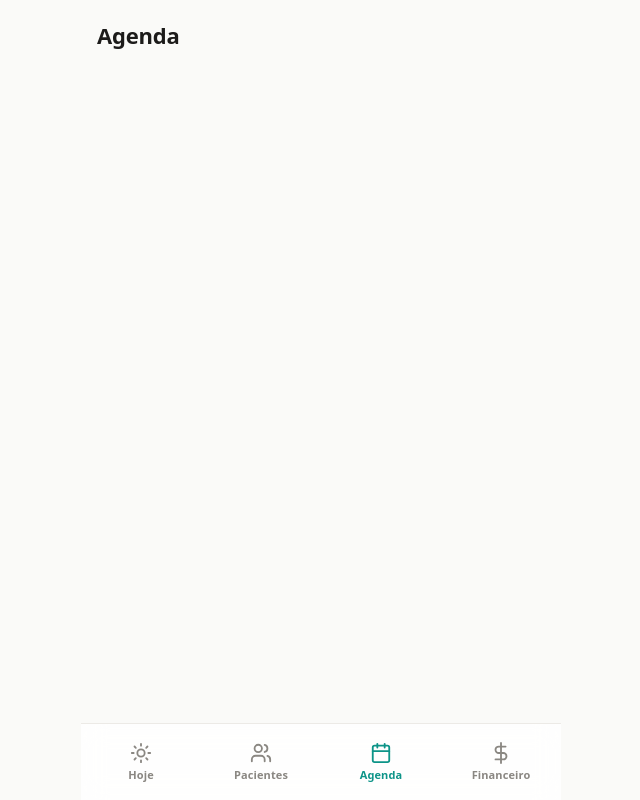
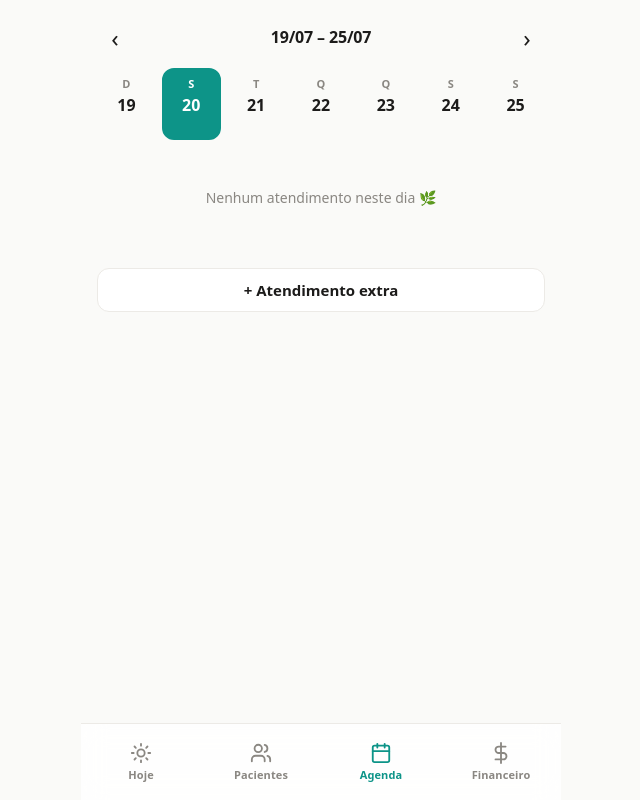
Before and after one commit to thomazcs/mafi, a React (Vite) app: page / in a window 1280 px wide. Both pictures are taken after a click on the button "Agenda". Shown: the whole page, without its empty margins (319-959 px from the left). Built offline with nearby package versions, Linux system fonts and the light colour scheme.

Commit message:
tela Agenda com exceções pontuais

```diff
--- a/src/App.tsx
+++ b/src/App.tsx
@@ -4,6 +4,7 @@ import { TabBar } from './ui/components'
 import type { Tab } from './ui/components'
 import TodayScreen from './ui/TodayScreen'
 import PatientsScreen from './ui/PatientsScreen'
+import ScheduleScreen from './ui/ScheduleScreen'
 
 function Placeholder({ title }: { title: string }) {
   return (
@@ -21,7 +22,7 @@ export default function App() {
       <main>
         {tab === 'hoje' && <TodayScreen />}
         {tab === 'pacientes' && <PatientsScreen />}
-        {tab === 'agenda' && <Placeholder title="Agenda" />}
+        {tab === 'agenda' && <ScheduleScreen />}
         {tab === 'financeiro' && <Placeholder title="Financeiro" />}
       </main>
       <TabBar tab={tab} onChange={setTab} />
--- a/src/styles.css
+++ b/src/styles.css
@@ -525,3 +525,132 @@ select {
   border-top: 1px solid var(--line);
   background: var(--bg);
 }
+
+/* ---------- agenda: navegação da semana ---------- */
+.week-nav {
+  display: flex;
+  align-items: center;
+  justify-content: space-between;
+  gap: 8px;
+  padding: 16px 12px 8px;
+}
+
+.week-arrow {
+  flex: none;
+  width: var(--tap);
+  height: var(--tap);
+  display: inline-flex;
+  align-items: center;
+  justify-content: center;
+  border: none;
+  border-radius: 999px;
+  background: none;
+  color: var(--text);
+  font-size: 24px;
+  line-height: 1;
+}
+
+.week-arrow:active {
+  background: var(--line);
+}
+
+.week-range {
+  font-size: 16px;
+  font-weight: 700;
+  letter-spacing: -0.01em;
+}
+
+/* ---------- agenda: strip de dias ---------- */
+.week-strip {
+  display: grid;
+  grid-template-columns: repeat(7, 1fr);
+  gap: 6px;
+  padding: 0 16px;
+}
+
+.week-day {
+  display: flex;
+  flex-direction: column;
+  align-items: center;
+  gap: 2px;
+  min-height: 58px;
+  padding: 6px 0 4px;
+  border: 2px solid transparent;
+  border-radius: var(--radius);
+  background: none;
+  color: var(--text);
+  transition: background-color 120ms ease, color 120ms ease, border-color 120ms ease, transform 120ms ease;
+}
+
+.week-day:active {
+  transform: scale(0.95);
+}
+
+.week-day:focus-visible {
+  outline: 2px solid var(--accent);
+  outline-offset: 2px;
+}
+
+.week-day-letter {
+  font-size: 11px;
+  font-weight: 600;
+  text-transform: uppercase;
+  color: var(--muted);
+}
+
+.week-day-num {
+  font-size: 16px;
+  font-weight: 600;
+}
+
+.week-day-count {
+  min-height: 15px;
+  font-size: 11px;
+  font-weight: 700;
+  line-height: 1;
+  color: var(--accent);
+}
+
+.week-day.is-today {
+  border-color: var(--accent);
+}
+
+.week-day.is-selected {
+  background: var(--accent);
+  border-color: var(--accent);
+  color: #fff;
+}
+
+.week-day.is-selected .week-day-letter,
+.week-day.is-selected .week-day-count {
+  color: #fff;
+}
+
+/* ---------- agenda: menu inline no card ---------- */
+.icon-btn {
+  flex: none;
+  width: var(--tap);
+  height: var(--tap);
+  display: inline-flex;
+  align-items: center;
+  justify-content: center;
+  border: none;
+  border-radius: 999px;
+  background: none;
+  color: var(--muted);
+  font-size: 22px;
+  line-height: 1;
+}
+
+.icon-btn:active {
+  background: var(--line);
+}
+
+.card-menu {
+  display: flex;
+  flex-direction: column;
+  gap: 10px;
+  margin-top: 12px;
+  padding-top: 12px;
+  border-top: 1px solid var(--line);
+}
--- /dev/null
+++ b/src/ui/ScheduleScreen.tsx
@@ -0,0 +1,227 @@
+import { useState } from 'react'
+import { useStore } from '../store/StoreContext'
+import { patientsForDate } from '../logic/schedule'
+import { weekDates, addDays, formatBR, todayISO } from '../logic/dates'
+import { newId } from '../types'
+import type { AppState, Patient } from '../types'
+import { Card, Badge } from './components'
+
+const WEEK_LETTERS = ['D', 'S', 'T', 'Q', 'Q', 'S', 'S']
+
+type Dispatch = ReturnType<typeof useStore>['dispatch']
+
+export default function ScheduleScreen() {
+  const { state, dispatch } = useStore()
+  const [selected, setSelected] = useState(todayISO())
+  const [addingExtra, setAddingExtra] = useState(false)
+
+  const hoje = todayISO()
+  const week = weekDates(selected)
+  const pacientes = patientsForDate(state, selected)
+
+  const isExtra = (patientId: string) =>
+    state.exceptions.some(e => e.patientId === patientId && e.data === selected && e.tipo === 'add')
+
+  const disponiveis = state.patients
+    .filter(p => !p.arquivado && !pacientes.some(x => x.id === p.id))
+    .sort((a, b) => a.nome.localeCompare(b.nome))
+
+  return (
+    <div>
+      <div className="week-nav">
+        <button type="button" className="week-arrow" aria-label="Semana anterior" onClick={() => setSelected(addDays(selected, -7))}>
+          ‹
+        </button>
+        <span className="week-range">
+          {formatBR(week[0])} – {formatBR(week[6])}
+        </span>
+        <button type="button" className="week-arrow" aria-label="Próxima semana" onClick={() => setSelected(addDays(selected, 7))}>
+          ›
+        </button>
+      </div>
+
+      <div className="week-strip">
+        {week.map((d, i) => {
+          const count = patientsForDate(state, d).length
+          const cls = ['week-day']
+          if (d === selected) cls.push('is-selected')
+          if (d === hoje) cls.push('is-today')
+          return (
+            <button key={d} type="button" className={cls.join(' ')} onClick={() => setSelected(d)}>
+              <span className="week-day-letter">{WEEK_LETTERS[i]}</span>
+              <span className="week-day-num">{d.slice(8, 10)}</span>
+              <span className="week-day-count">{count > 0 ? count : ''}</span>
+            </button>
+          )
+        })}
+      </div>
+
+      {pacientes.length === 0 ? (
+        <p className="empty">Nenhum atendimento neste dia 🌿</p>
+      ) : (
+        <ul style={{ marginTop: 12 }}>
+          {pacientes.map(p => (
+            <li key={p.id}>
+              <ScheduleCard patient={p} date={selected} extra={isExtra(p.id)} state={state} dispatch={dispatch} />
+            </li>
+          ))}
+        </ul>
+      )}
+
+      <div className="pad" style={{ marginTop: 12 }}>
+        {addingExtra ? (
+          <ExtraPicker
+            pacientes={disponiveis}
+            onCancel={() => setAddingExtra(false)}
+            onPick={pid => {
+              dispatch({ type: 'ADD_EXCEPTION', exception: { id: newId(), patientId: pid, data: selected, tipo: 'add' } })
+              setAddingExtra(false)
+            }}
+          />
+        ) : (
+          <button type="button" className="btn btn-ghost" onClick={() => setAddingExtra(true)}>
+            + Atendimento extra
+          </button>
+        )}
+      </div>
+    </div>
+  )
+}
+
+function ScheduleCard({
+  patient,
+  date,
+  extra,
+  state,
+  dispatch,
+}: {
+  patient: Patient
+  date: string
+  extra: boolean
+  state: AppState
+  dispatch: Dispatch
+}) {
+  const [open, setOpen] = useState(false)
+  const [remarcando, setRemarcando] = useState(false)
+  const [novaData, setNovaData] = useState(addDays(date, 7))
+
+  // Remove o card do dia atual: se veio de um add, remove o próprio add; senão cria skip.
+  const desmarcarDia = () => {
+    if (extra) {
+      const ex = state.exceptions.find(e => e.patientId === patient.id && e.data === date && e.tipo === 'add')
+      if (ex) dispatch({ type: 'REMOVE_EXCEPTION', id: ex.id })
+    } else {
+      dispatch({ type: 'ADD_EXCEPTION', exception: { id: newId(), patientId: patient.id, data: date, tipo: 'skip' } })
+    }
+  }
+
+  const cancelar = () => {
+    desmarcarDia()
+    setOpen(false)
+  }
+
+  const remarcar = () => {
+    if (!novaData) return
+    desmarcarDia()
+    dispatch({ type: 'ADD_EXCEPTION', exception: { id: newId(), patientId: patient.id, data: novaData, tipo: 'add' } })
+    setRemarcando(false)
+    setOpen(false)
+  }
+
+  const closeMenu = () => {
+    setRemarcando(false)
+    setOpen(false)
+  }
+
+  return (
+    <Card>
+      <div className="row-between">
+        <div className="stack">
+          <span className="strong">{patient.nome}</span>
+          <span className="muted">{patient.cidade}</span>
+        </div>
+        <div className="row">
+          {extra && <Badge kind="accent">Extra</Badge>}
+          <button type="button" className="icon-btn" aria-label="Ações" aria-expanded={open} onClick={() => (open ? closeMenu() : setOpen(true))}>
+            ⋯
+          </button>
+        </div>
+      </div>
+
+      {open && !remarcando && (
+        <div className="card-menu">
+          <button type="button" className="btn btn-ghost" onClick={cancelar}>
+            Cancelar só neste dia
+          </button>
+          <button type="button" className="btn btn-ghost" onClick={() => setRemarcando(true)}>
+            Remarcar
+          </button>
+        </div>
+      )}
+
+      {open && remarcando && (
+        <div className="card-menu">
+          <div>
+            <span className="field-label">Nova data</span>
+            <input type="date" value={novaData} min={date} onChange={e => setNovaData(e.target.value)} />
+          </div>
+          <div className="row">
+            <button type="button" className="btn btn-ghost" onClick={() => setRemarcando(false)}>
+              Voltar
+            </button>
+            <button type="button" className="btn" disabled={!novaData} onClick={remarcar}>
+              Confirmar
+            </button>
+          </div>
+        </div>
+      )}
+    </Card>
+  )
+}
+
+function ExtraPicker({
+  pacientes,
+  onCancel,
+  onPick,
+}: {
+  pacientes: Patient[]
+  onCancel: () => void
+  onPick: (patientId: string) => void
+}) {
+  const [pid, setPid] = useState('')
+
+  if (pacientes.length === 0) {
+    return (
+      <Card>
+        <p className="muted">Nenhum paciente disponível para adicionar.</p>
+        <div className="card-menu">
+          <button type="button" className="btn btn-ghost" onClick={onCancel}>
+            Fechar
+          </button>
+        </div>
+      </Card>
+    )
+  }
+
+  return (
+    <Card>
+      <span className="field-label">Paciente</span>
+      <select value={pid} onChange={e => setPid(e.target.value)}>
+        <option value="">Selecione…</option>
+        {pacientes.map(p => (
+          <option key={p.id} value={p.id}>
+            {p.nome}
+          </option>
+        ))}
+      </select>
+      <div className="row" style={{ marginTop: 12 }}>
+        <button type="button" className="btn btn-ghost" onClick={onCancel}>
+          Cancelar
+        </button>
+        <button type="button" className="btn" disabled={!pid} onClick={() => onPick(pid)}>
+          Adicionar
+        </button>
+      </div>
+    </Card>
+  )
+}
```
